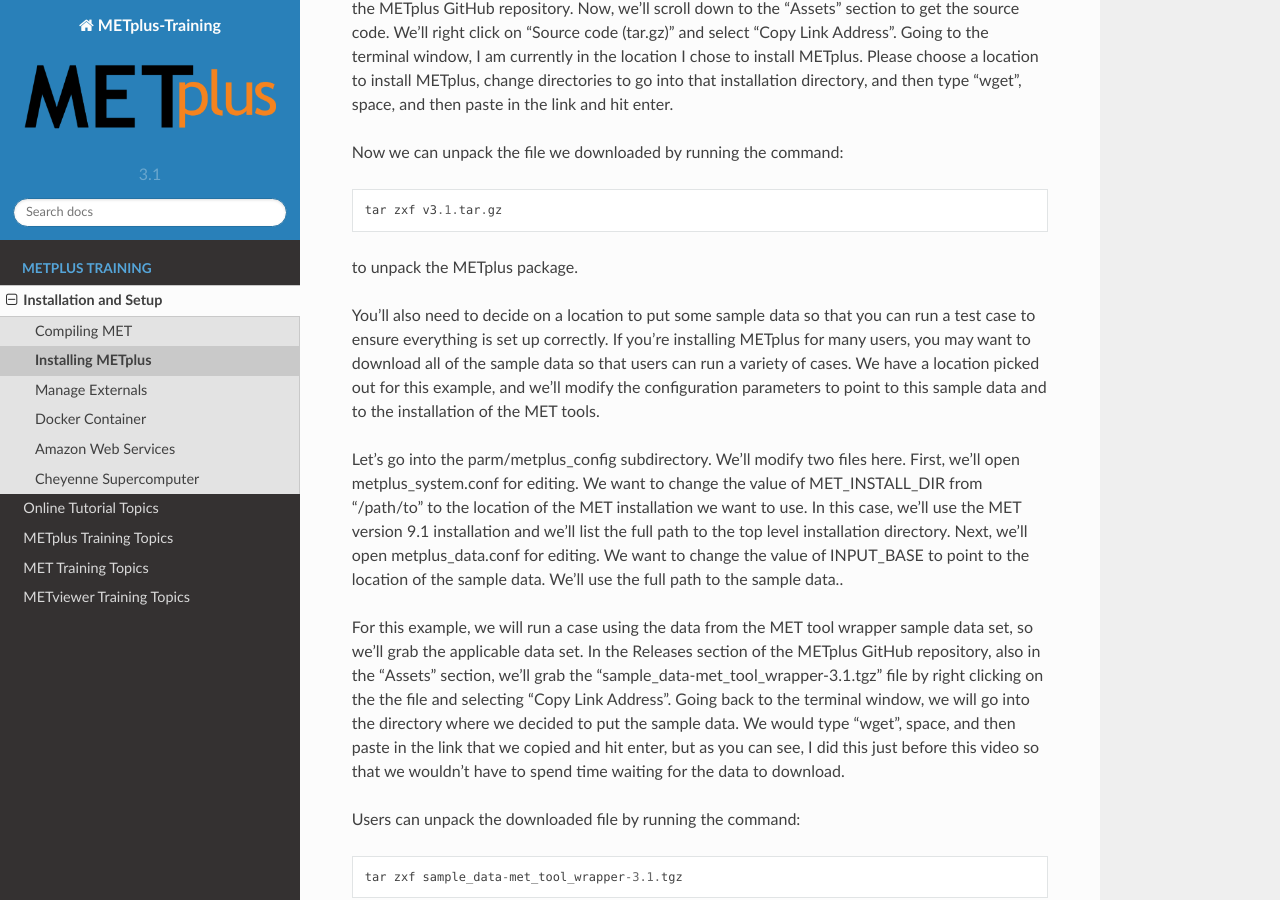
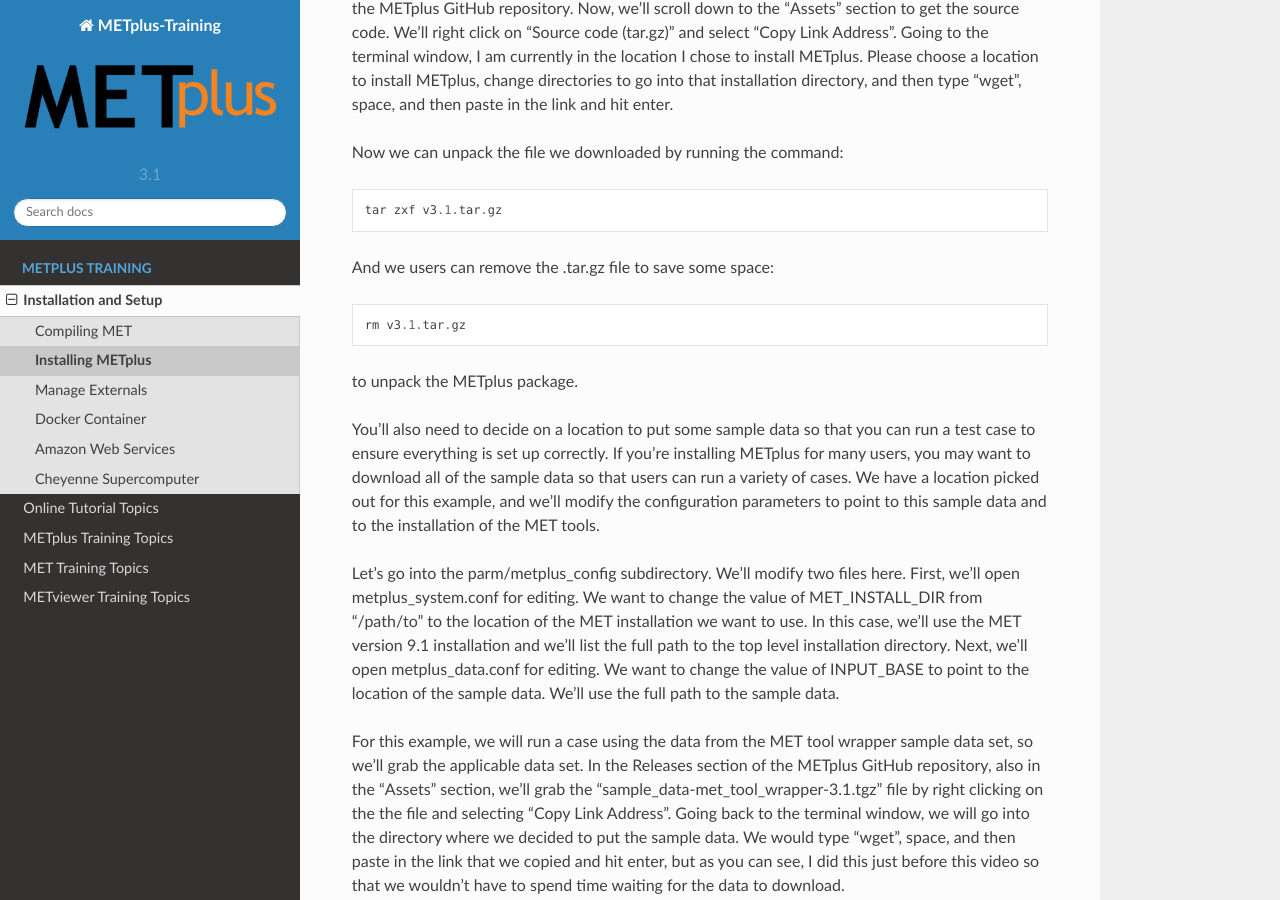
Before and after one commit to dtcenter/METplus-Training, a Sphinx documentation site: the page built from docs/modules/Environment/metplus_installation.rst, in a window 1280 px wide and 900 px high, scrolled down 1371 px. Built offline with Sphinx 7.4.7 and the Read the Docs theme 2.0.0, drawn with Linux system fonts in a browser that asks for light colours; some of the changed text lies outside the part shown.

Commit message:
Modified the script and added the link to the video

```diff
--- a/docs/modules/Environment/metplus_installation.rst
+++ b/docs/modules/Environment/metplus_installation.rst
@@ -5,7 +5,7 @@
 
 .. raw:: html
 
-  <iframe width="560" height="315" src="https://www.youtube.com/embed/KCISG0phmbw" frameborder="0" allow="accelerometer; autoplay; encrypted-media; gyroscope; picture-in-picture" allowfullscreen></iframe>
+  <iframe width="560" height="315" src="https://www.youtube.com/embed/ap9-Fdlb7Fo" frameborder="0" allow="accelerometer; autoplay; clipboard-write; encrypted-media; gyroscope; picture-in-picture" allowfullscreen></iframe>
 
 Developed for **METplus Version 3.1**.
 
@@ -39,11 +39,17 @@
 
   tar zxf v3.1.tar.gz
 
+And we users can remove the .tar.gz file to save some space:
+
+.. code-block::
+
+  rm v3.1.tar.gz
+
 to unpack the METplus package.
 
 You'll also need to decide on a location to put some sample data so that you can run a test case to ensure everything is set up correctly.  If you're installing METplus for many users, you may want to download all of the sample data so that users can run a variety of cases.  We have a location picked out for this example, and we'll modify the configuration parameters to point to this sample data and to the installation of the MET tools.
 
-Let's go into the parm/metplus_config subdirectory.  We'll modify two files here.  First, we'll open metplus_system.conf for editing.  We want to change the value of MET_INSTALL_DIR from "/path/to" to the location of the MET installation we want to use.  In this case, we'll use the MET version 9.1 installation and we'll list the full path to the top level installation directory.  Next, we'll open metplus_data.conf for editing.  We want to change the value of INPUT_BASE to point to the location of the sample data.  We'll use the full path to the sample data..
+Let's go into the parm/metplus_config subdirectory.  We'll modify two files here.  First, we'll open metplus_system.conf for editing.  We want to change the value of MET_INSTALL_DIR from "/path/to" to the location of the MET installation we want to use.  In this case, we'll use the MET version 9.1 installation and we'll list the full path to the top level installation directory.  Next, we'll open metplus_data.conf for editing.  We want to change the value of INPUT_BASE to point to the location of the sample data.  We'll use the full path to the sample data.
 
 For this example, we will run a case using the data from the MET tool wrapper sample data set, so we'll grab the applicable data set.  In the Releases section of the METplus GitHub repository, also in the "Assets" section, we'll grab the "sample_data-met_tool_wrapper-3.1.tgz" file by right clicking on the the file and selecting "Copy Link Address".  Going back to the terminal window, we will go into the directory where we decided to put the sample data. We would type "wget", space, and then paste in the link that we copied and hit enter, but as you can see, I did this just before this video so that we wouldn't have to spend time waiting for the data to download.
 
```
Also changed, not shown: other parts of docs/modules/Environment/metplus_installation.rst (+1 -1 lines).
